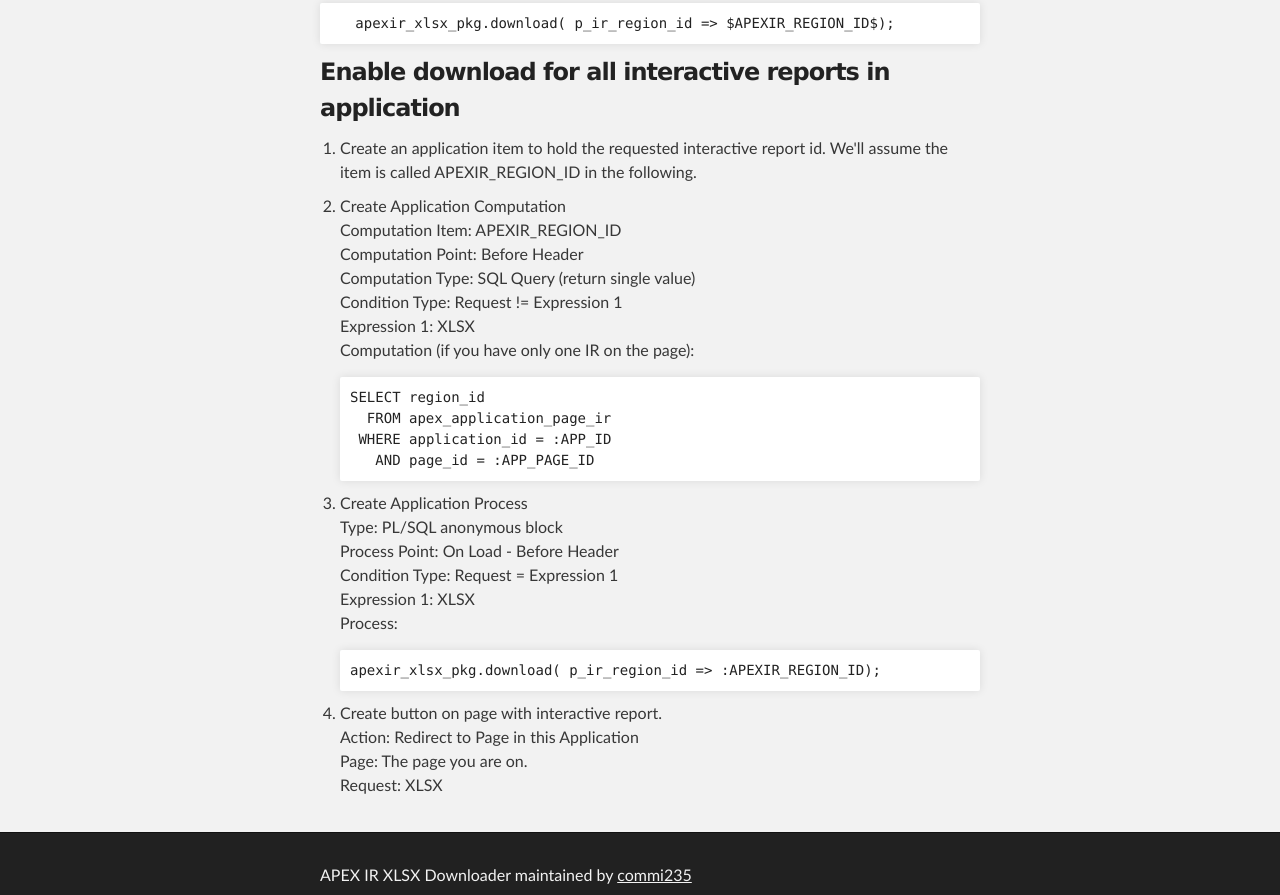
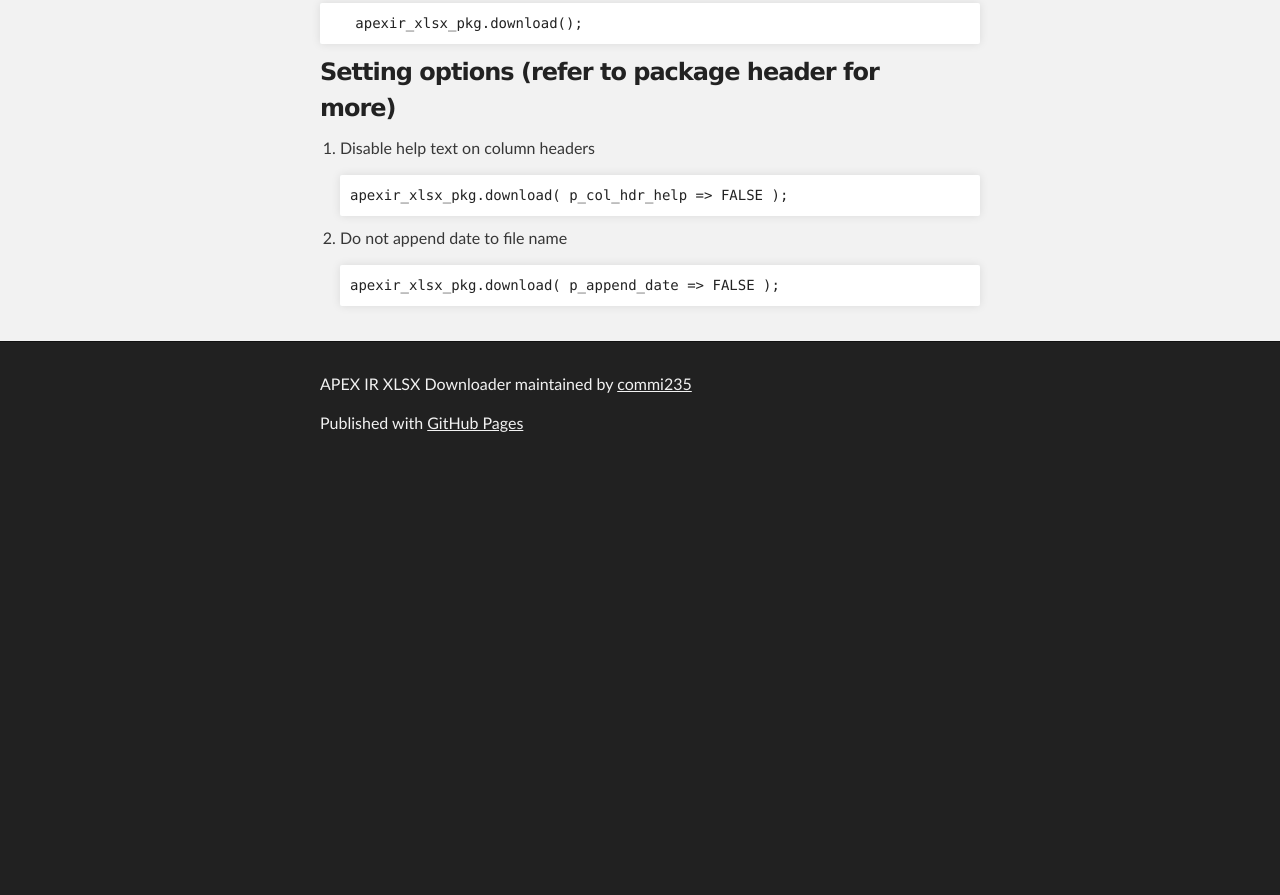
Before and after one commit to commi235/APEX_IR_XLSX, a plain HTML site: page index.html in a window 1280 px wide. Shown: the part 1905-2800 px from the top of the page. After the commit the page ends 2375 px from the top, so only its background shows below. Drawn offline with Linux system fonts and the light colour scheme.

```diff
--- a/index.html
+++ b/index.html
@@ -42,6 +42,7 @@ Main benefits are that all data types are preserved and stored in a way that Exc
 <a id="supported-functionality" class="anchor" href="#supported-functionality" aria-hidden="true"><span class="octicon octicon-link"></span></a>SUPPORTED FUNCTIONALITY</h2>
 
 <ul>
+<li> Automatically derive Interactive Report Region ID (if only one IR on the page)</li>
 <li> Filtering and Sorting</li>
 <li> Control Breaks</li>
 <li> Computations</li>
@@ -71,7 +72,9 @@ The APEX engine only exposes the SQL query of the standard view currently.<br>
 </li>
 <li>The download only works for authenticated users.<br>
 The APEX engine does not give back base_report_id if user isn't authenticated.<br>
-Research is currently ongoing to lift this restriction.</li>
+This has been identified as a bug by the APEX development Team and should be fixed with APEX 5.0 according to current information.</li>
+<li>Deriving IR only works with exactly one IR on the page.<br>
+The package will put a message into the debug log if no or multiple IR regions are found.</li>
 </ol>
 
 <h2>
@@ -88,59 +91,36 @@ Libraries can be installed standalone by using "install_libs.sql".</p>
 <a id="how-to-use" class="anchor" href="#how-to-use" aria-hidden="true"><span class="octicon octicon-link"></span></a>HOW TO USE</h2>
 
 <h3>
-<a id="enable-download-for-a-single-interactive-report" class="anchor" href="#enable-download-for-a-single-interactive-report" aria-hidden="true"><span class="octicon octicon-link"></span></a>Enable download for a single interactive report</h3>
+<a id="enable-download-with-default-options" class="anchor" href="#enable-download-with-default-options" aria-hidden="true"><span class="octicon octicon-link"></span></a>Enable download with default options</h3>
 
 <ol>
 <li>Create the interactive report region. (skip if you already have one)</li>
-<li>Run the page and inspect the source code using your browser.</li>
-<li>Mark down the value of the hidden item with id "apexir_REGION_ID" removing the "R" at the beginning.<br>
-The numeric value you now have is the only mandatory input to the main function.</li>
 <li>Create button or similar element to reload page setting request to "XLSX".</li>
 <li>Create page process (sample)<br>
 Type: PL/SQL anonymous block<br>
 Process Point: On Load - Before Header
 Condition Type: Request = Expression 1<br>
 Expression 1: XLSX<br>
-Process (replace $APEXIR_REGION_ID$ with number from step above):<br>
+Process:<br>
 </li>
 </ol>
 
-<div class="highlight highlight-sql"><pre>   <span class="pl-c1">apexir_xlsx_pkg</span>.<span class="pl-c1">download</span>( p_ir_region_id <span class="pl-k">=&gt;</span> $APEXIR_REGION_ID$);</pre></div>
+<div class="highlight highlight-sql"><pre>   <span class="pl-c1">apexir_xlsx_pkg</span>.<span class="pl-c1">download</span>();</pre></div>
 
 <h3>
-<a id="enable-download-for-all-interactive-reports-in-application" class="anchor" href="#enable-download-for-all-interactive-reports-in-application" aria-hidden="true"><span class="octicon octicon-link"></span></a>Enable download for all interactive reports in application</h3>
+<a id="setting-options-refer-to-package-header-for-more" class="anchor" href="#setting-options-refer-to-package-header-for-more" aria-hidden="true"><span class="octicon octicon-link"></span></a>Setting options (refer to package header for more)</h3>
 
 <ol>
-<li>Create an application item to hold the requested interactive report id.
-We'll assume the item is called APEXIR_REGION_ID in the following.</li>
 <li>
-<p>Create Application Computation<br>
-Computation Item: APEXIR_REGION_ID<br>
-Computation Point: Before Header<br>
-Computation Type: SQL Query (return single value)<br>
-Condition Type: Request != Expression 1<br>
-Expression 1: XLSX<br>
-Computation (if you have only one IR on the page):</p>
+<p>Disable help text on column headers  </p>
 
-<div class="highlight highlight-sql"><pre><span class="pl-k">SELECT</span> region_id
-  <span class="pl-k">FROM</span> apex_application_page_ir
- <span class="pl-k">WHERE</span> application_id <span class="pl-k">=</span> :APP_ID
-   <span class="pl-k">AND</span> page_id <span class="pl-k">=</span> :APP_PAGE_ID</pre></div>
+<div class="highlight highlight-sql"><pre><span class="pl-c1">apexir_xlsx_pkg</span>.<span class="pl-c1">download</span>( p_col_hdr_help <span class="pl-k">=&gt;</span> FALSE );</pre></div>
 </li>
 <li>
-<p>Create Application Process<br>
-Type: PL/SQL anonymous block<br>
-Process Point: On Load - Before Header<br>
-Condition Type: Request = Expression 1<br>
-Expression 1: XLSX<br>
-Process:</p>
+<p>Do not append date to file name  </p>
 
-<div class="highlight highlight-sql"><pre><span class="pl-c1">apexir_xlsx_pkg</span>.<span class="pl-c1">download</span>( p_ir_region_id <span class="pl-k">=&gt;</span> :APEXIR_REGION_ID);</pre></div>
+<div class="highlight highlight-sql"><pre><span class="pl-c1">apexir_xlsx_pkg</span>.<span class="pl-c1">download</span>( p_append_date <span class="pl-k">=&gt;</span> FALSE );</pre></div>
 </li>
-<li><p>Create button on page with interactive report.<br>
-Action: Redirect to Page in this Application<br>
-Page: The page you are on.<br>
-Request: XLSX  </p></li>
 </ol>
       </section>
     </div>
```
Also changed, not shown: params.json (+1 -1 lines).
